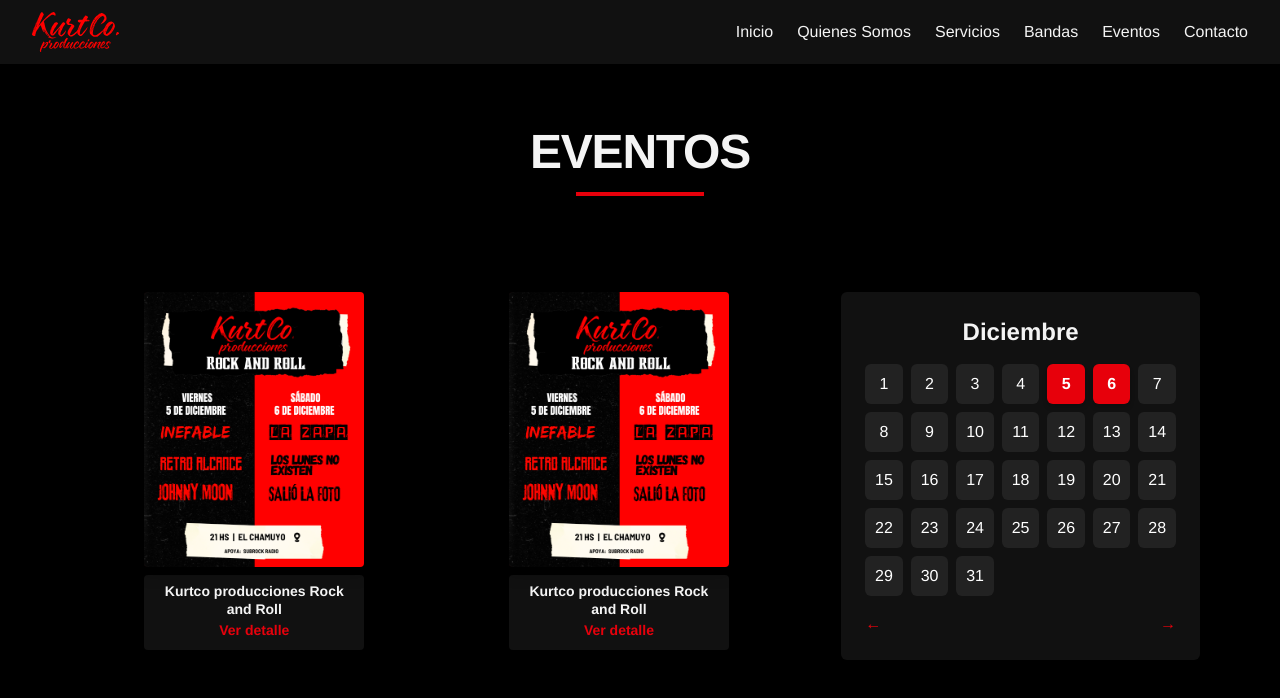
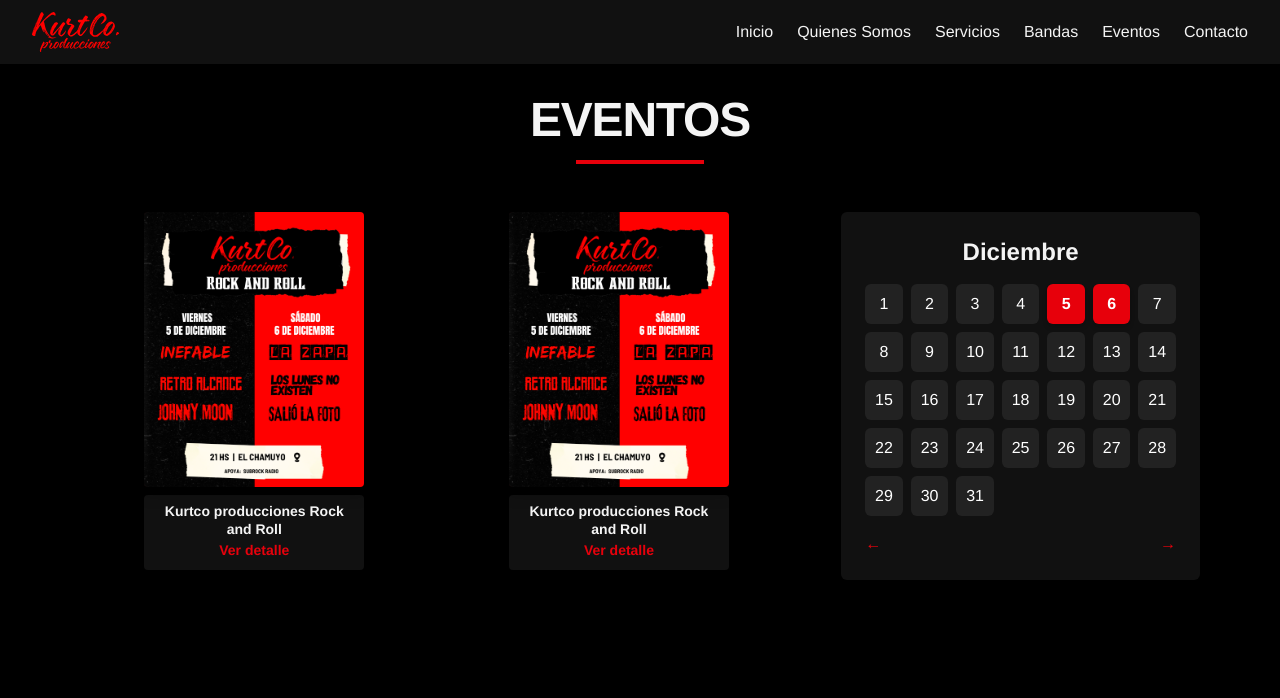
Before and after one commit to joy-amorin/kurtco-producciones-web, a Next.js app in the folder kurtco-producciones/: page /eventos in a window 1280 px wide. Shown: the top 698 px of the page. Built offline with nearby package versions, Linux system fonts and the light colour scheme.

Commit message:
fix: change getDate for GetUTCdate and adjust styles details

```diff
--- a/kurtco-producciones/src/app/eventos/Eventos.jsx
+++ b/kurtco-producciones/src/app/eventos/Eventos.jsx
@@ -35,7 +35,7 @@
       className="w-full min-h-screen bg-black py-20 lg:py-32 px-6 md:px-12 lg:px-20"
     >
       {/* Título */}
-      <div className="max-w-7xl mx-auto mb-16 lg:mb-24 text-center">
+      <div className="max-w-7xl mx-auto mb-16 lg:mb-24 text-center -mt-8">
         <h2 className="text-5xl font-black text-[#f4f4f4] tracking-tight leading-none mb-4">
           EVENTOS
         </h2>
@@ -45,7 +45,7 @@
       {/* Layout: galería a la izquierda, calendario a la derecha */}
       <div className="max-w-7xl mx-auto flex flex-col lg:flex-row-reverse gap-12">
         {/* Calendario */}
-        <div className="lg:w-1/3 bg-[#111] p-6 rounded-md shadow-lg">
+        <div className="lg:w-1/3 bg-[#111] p-6 rounded-md shadow-lg -mt-12">
           <h3 className="text-2xl font-bold text-[#f4f4f4] mb-4 text-center">
             {meses[mesSeleccionado]}
           </h3>
@@ -96,7 +96,7 @@
         </div>
 
         {/* Galería */}
-        <div className="lg:w-2/3 grid grid-cols-1 md:grid-cols-2 gap-4">
+        <div className="lg:w-2/3 grid grid-cols-1 md:grid-cols-2 gap-4 -mt-12">
           {eventosMes.length === 0 ? (
             <p className="text-white text-center col-span-full mt-6">
               No hay eventos programados en este mes
@@ -165,7 +165,7 @@
             <p className="text-sm text-white/80 mb-1">{selectedEvent.banda}</p>
             <p className="text-sm text-white/80 mb-1">{selectedEvent.lugar}</p>
             <p className="text-sm text-white/80 mb-2">
-              {new Date(selectedEvent.fecha).getDate()} de {meses[new Date(selectedEvent.fecha).getMonth()]} de {new Date(selectedEvent.fecha).getFullYear()}
+              {new Date(selectedEvent.fecha).getUTCDate()} de {meses[new Date(selectedEvent.fecha).getMonth()]} de {new Date(selectedEvent.fecha).getFullYear()}
             </p>
             <p className="text-white">{selectedEvent.descripcion}</p>
           </div>
```
